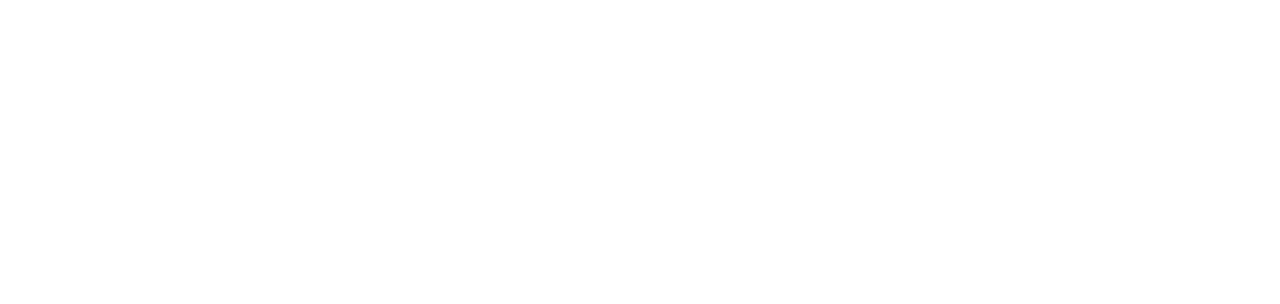
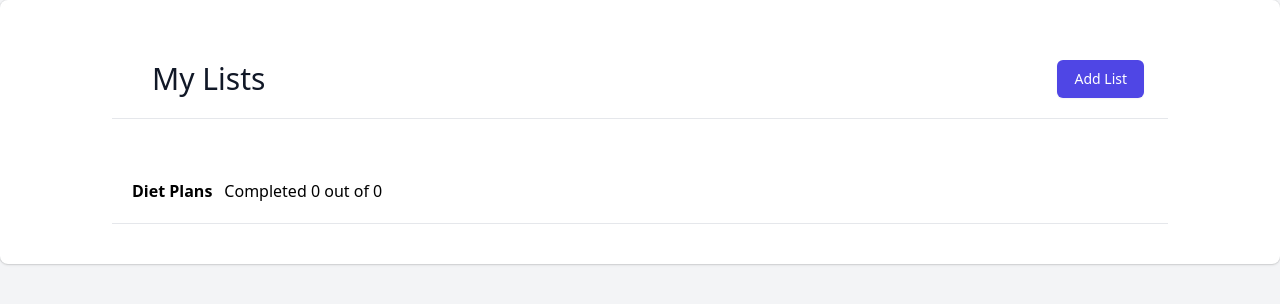
Before and after one commit to Byron-web/task-manager, an Angular app in the folder src/task-manager/: page / in a window 1280 px wide. Shown: the top 304 px of the page. Built offline with nearby package versions, Linux system fonts and the light colour scheme.

Commit message:
Updated stuff

```diff
--- a/src/task-manager/src/app/components/task-list-card/task-list-card.component.html
+++ b/src/task-manager/src/app/components/task-list-card/task-list-card.component.html
@@ -1,7 +1,4 @@
-<!-- <div
-  class="ml-10 w-2/4 lg:px-5 py-4 shadow ring-1 ring-black ring-opacity-5 md:rounded-lg bg-indigo-600 hover:bg-indigo-800"
->
-
-</div> -->
-
-<h3 class="font-semibold">{{ taskList.title }}</h3>
+<div class="flex hover:bg-gray-50 p-5 border-b border-gray-200 cursor-pointer">
+  <h3 class="font-semibold">{{ taskList.title }}</h3>
+  <h2 class="font-extralight ml-3">{{ getCompletedTasksMessage() }}</h2>
+</div>
--- a/src/task-manager/src/app/components/task-list-card/task-list-card.component.ts
+++ b/src/task-manager/src/app/components/task-list-card/task-list-card.component.ts
@@ -1,6 +1,6 @@
-import { TaskList } from './../../models/task-list.model';
-import { Component, OnInit } from '@angular/core';
-import { Input } from '@angular/core';
+import {TaskList} from '../../models/task-list.model';
+import {Component, OnInit} from '@angular/core';
+import {Input} from '@angular/core';
 
 @Component({
   selector: 'app-task-list-card',
@@ -10,7 +10,15 @@
 export class TaskListCardComponent implements OnInit {
   @Input() public taskList!: TaskList;
 
-  constructor() {}
+  public constructor() {
+  }
 
-  ngOnInit(): void {}
+  public ngOnInit(): void {
+  }
+
+  public getCompletedTasksMessage(): string {
+    let totalTasks: number = this.taskList.tasks.length;
+    let completedTasks: number = this.taskList.tasks.filter(x => x.completed).length;
+    return `Completed ${completedTasks} out of ${totalTasks}`;
+  }
 }
--- a/src/task-manager/src/app/components/task-list-overview/task-list-overview.component.html
+++ b/src/task-manager/src/app/components/task-list-overview/task-list-overview.component.html
@@ -1,7 +1,6 @@
 <div class="bg-gray-100 h-full">
   <div
-    class="mx-auto max-w-7xl px-20 sm:px-24 lg:px-28 py-10 bg-white overflow-hidden shadow ring-1 ring-black ring-opacity-5 md:rounded-lg"
-  >
+    class="mx-auto max-w-7xl px-20 sm:px-24 lg:px-28 py-10 bg-white overflow-hidden shadow ring-1 ring-black ring-opacity-5 md:rounded-lg">
     <div class="flex flex-row justify-between px-4 py-5 sm:px-6 border-b mb-10">
       <div class="ml-4 flex items-center">
         <h3 class="text-3xl font-medium leading-6 text-gray-900">My Lists</h3>
@@ -9,23 +8,14 @@
       <div>
         <button
           class="relative inline-flex items-center rounded-md border border-transparent bg-indigo-600 px-4 py-2 text-sm font-medium text-white shadow-sm hover:bg-indigo-700 focus:outline-none focus:ring-2 focus:ring-indigo-500 focus:ring-offset-2"
-          type="button"
-        >
-          Add Task
+          type="button">
+          Add List
         </button>
       </div>
     </div>
-
-    <app-task-list-card
-      *ngFor="let taskList of taskLists"
-      [taskList]="taskList"
-      (click)="selectList(taskList)"
-    >
+    <app-task-list-card (click)="selectList(taskList)" *ngFor="let taskList of taskLists" [taskList]="taskList">
       {{ taskList.title }}
     </app-task-list-card>
   </div>
-  <app-task-list
-    [taskList]="currentTaskList ?? new TaskList()"
-    *ngIf="!currentTaskList"
-  ></app-task-list>
+  <app-task-list *ngIf="currentTaskList" [taskList]="currentTaskList"></app-task-list>
 </div>
--- a/src/task-manager/src/app/components/task-list-overview/task-list-overview.component.ts
+++ b/src/task-manager/src/app/components/task-list-overview/task-list-overview.component.ts
@@ -1,6 +1,6 @@
-import { TaskList } from './../../models/task-list.model';
-import { Component, OnInit } from '@angular/core';
-import { v4 as uuidv4 } from 'uuid';
+import {TaskList} from '../../models/task-list.model';
+import {Component, OnInit} from '@angular/core';
+import {v4 as uuidv4} from 'uuid';
 
 @Component({
   selector: 'app-task-list-overview',
@@ -8,14 +8,14 @@
   styleUrls: ['./task-list-overview.component.scss'],
 })
 export class TaskListOverviewComponent implements OnInit {
-  public taskLists: TaskList[] = [
-    { id: uuidv4(), title: 'Diet Plans', tasks: [], editMode: false },
-  ];
-  public currentTaskList?: TaskList = undefined;
+  public taskLists: TaskList[] = [{id: uuidv4(), title: 'Diet Plans', tasks: [], editMode: false},];
+  public currentTaskList!: TaskList;
 
-  constructor() {}
+  constructor() {
+  }
 
-  ngOnInit(): void {}
+  ngOnInit(): void {
+  }
 
   public selectList(taskList: TaskList): void {
     this.currentTaskList = taskList;
```
Also changed, not shown: src/task-manager/src/app/components/task-list/task-list.component.ts (+10 -15 lines).
